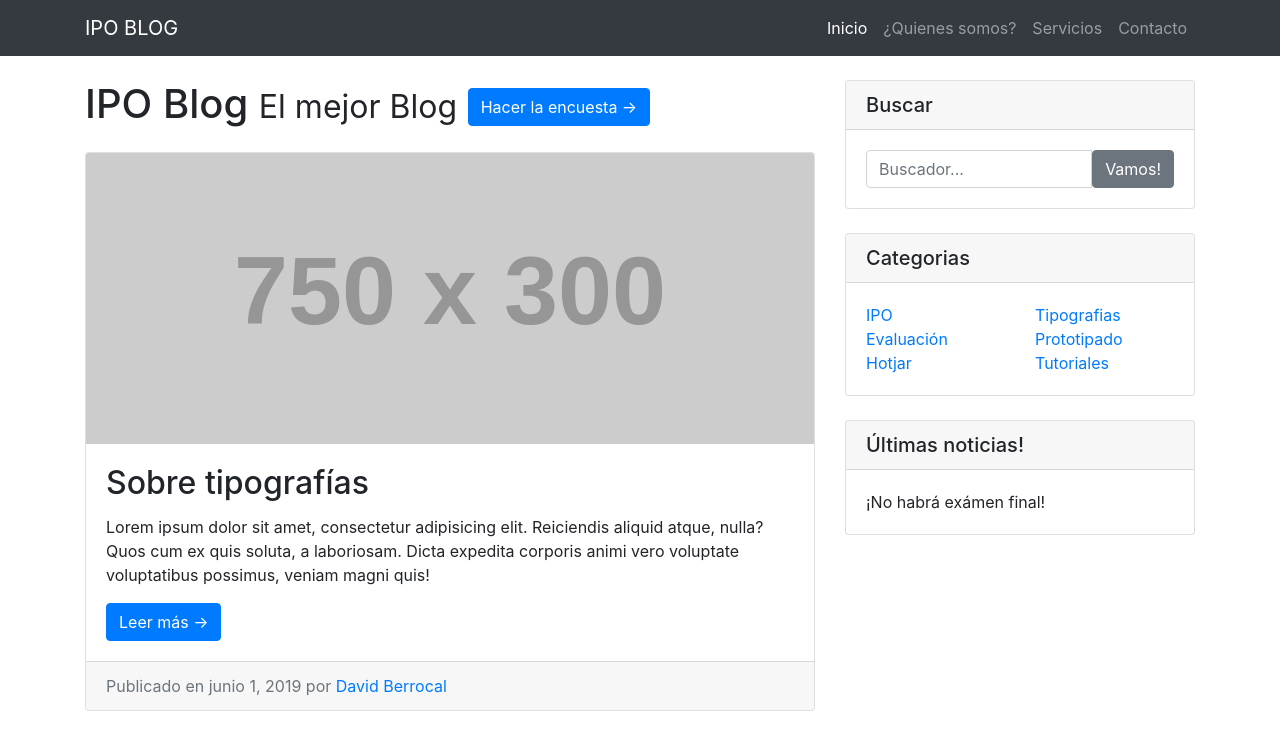
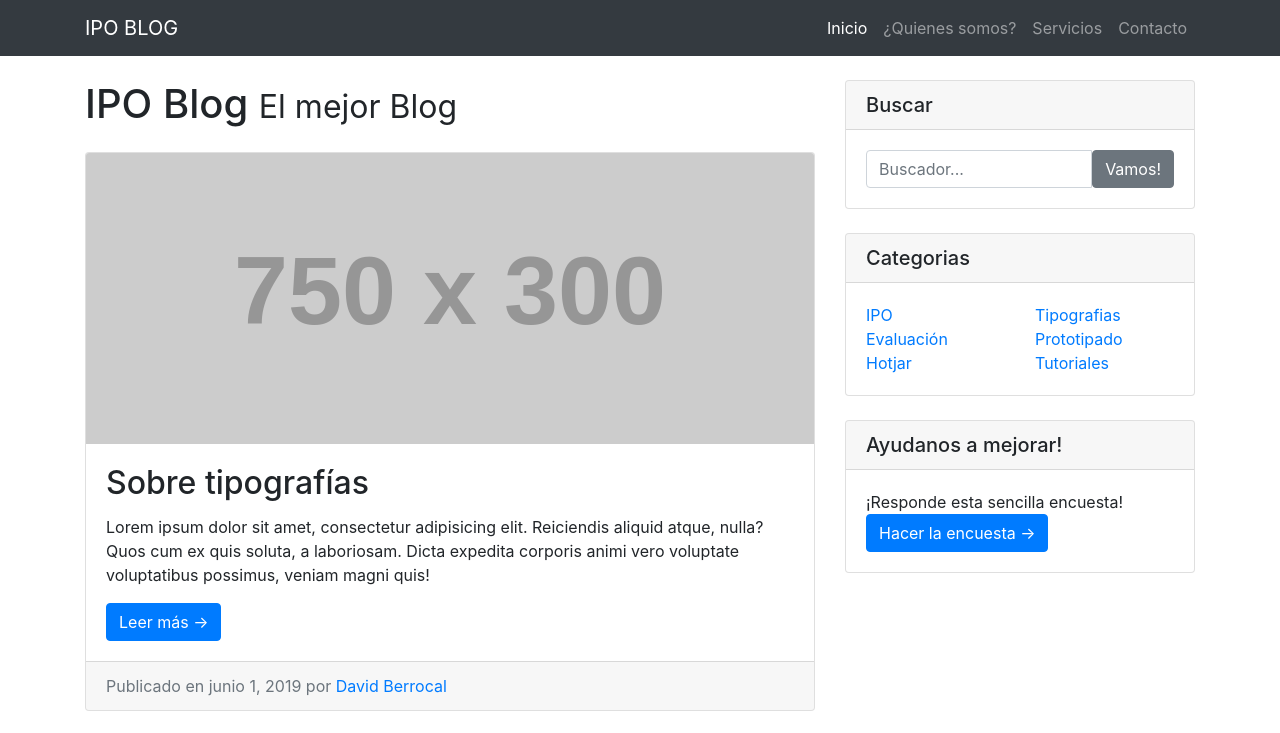
Before and after one commit to dabm-git/ipo-blog-2019, a website: page index.html in a window 1280 px wide. Shown: the top 733 px of the page. Drawn offline with Linux system fonts and the light colour scheme; placeholder pictures from the web are drawn by us.

Commit message:
Add files via upload

```diff
--- a/index.html
+++ b/index.html
@@ -67,7 +67,6 @@
 
         <h1 class="my-4">IPO Blog
           <small>El mejor Blog</small>
-		  <a href="https://surveys.hotjar.com/s?siteId=1317313&surveyId=133598" class="btn btn-primary"> Hacer la encuesta &rarr;</a>
         </h1>
 
         <!-- Blog Post -->
@@ -191,9 +190,10 @@
 
         <!-- Side Widget -->
         <div class="card my-4">
-          <h5 class="card-header">Últimas noticias!</h5>
+          <h5 class="card-header">Ayudanos a mejorar!</h5>
           <div class="card-body">
-            ¡No habrá exámen final!
+            ¡Responde esta sencilla encuesta!
+			<a href="https://surveys.hotjar.com/s?siteId=1317313&surveyId=133598" class="btn btn-primary"> Hacer la encuesta &rarr;</a>
           </div>
         </div>
 
```
Also changed, not shown: entrada.html (+3 -3 lines).
